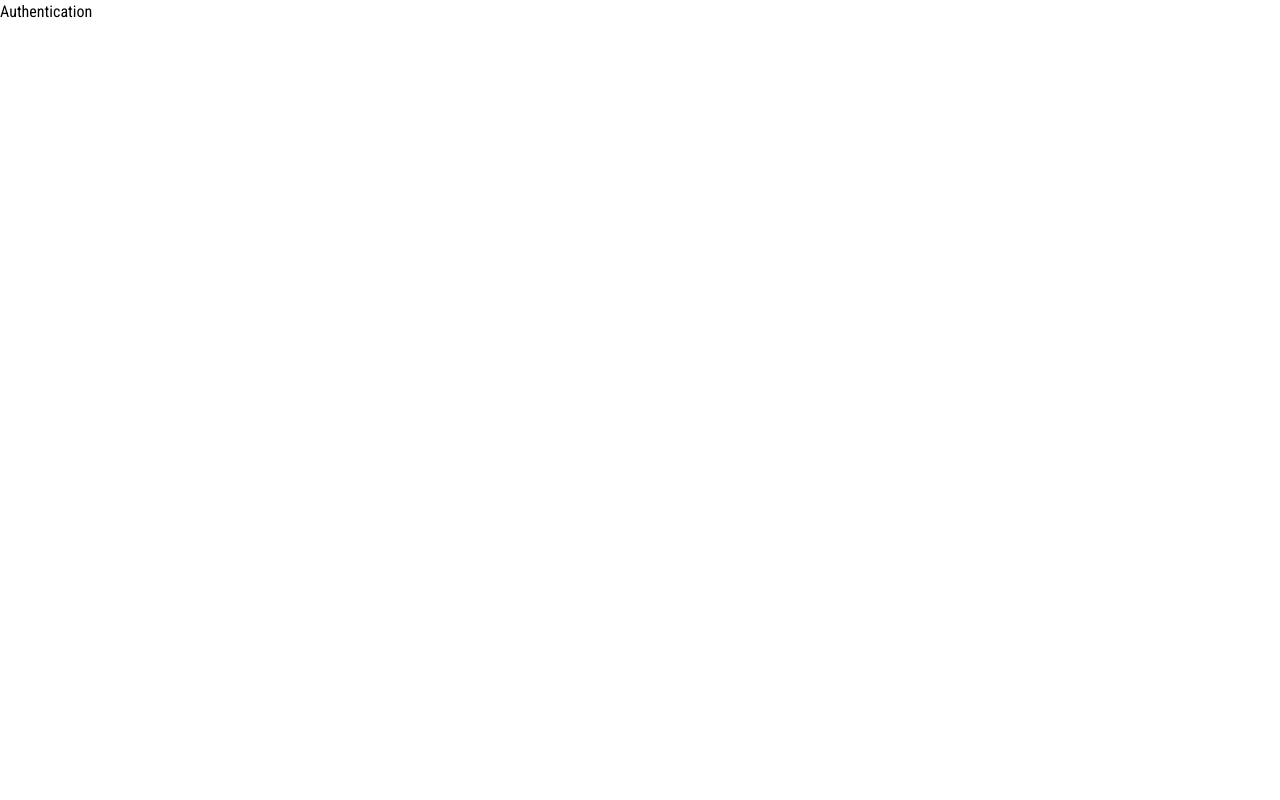
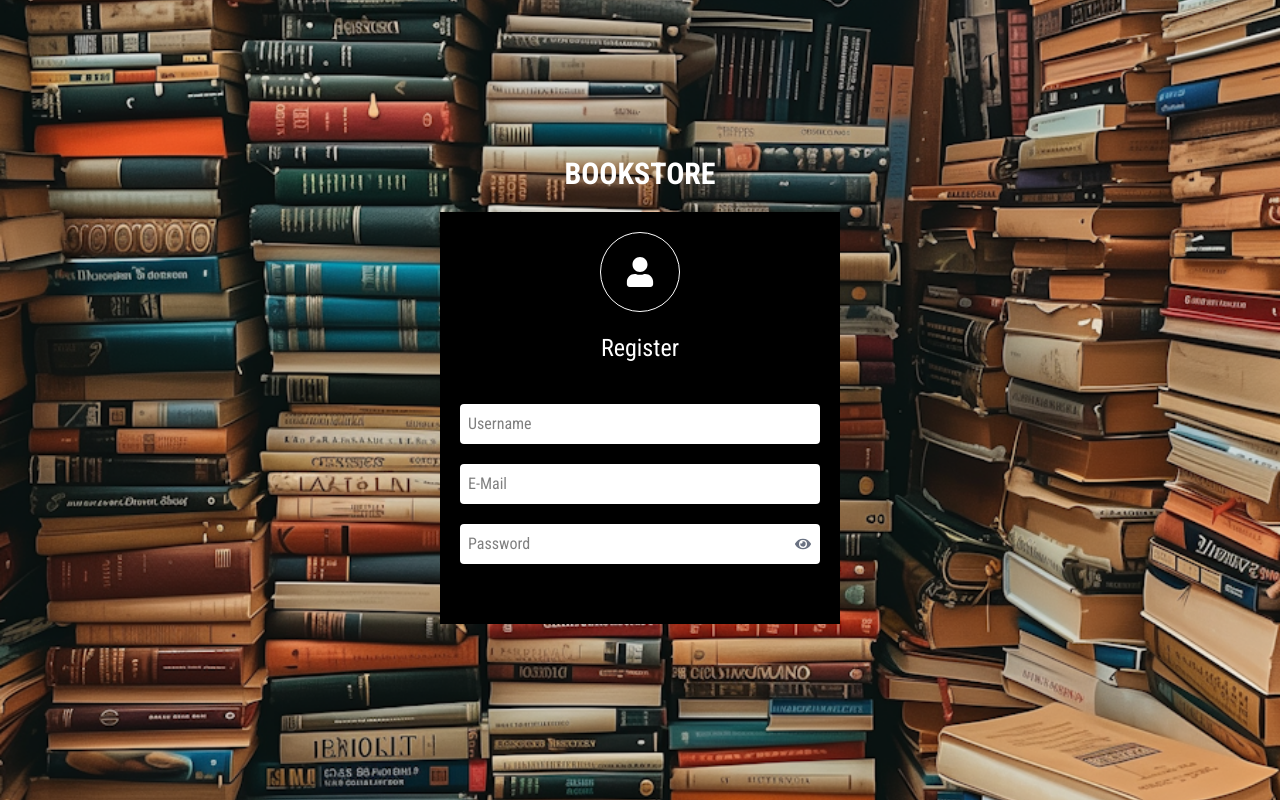
Before and after one commit to Nivedithaah/Bookstore_project_26, a React (Vite) app in the folder frontend/: page /register in a window 1280 px wide. Built offline with nearby package versions, Linux system fonts and the light colour scheme.

Commit message:
updated till login

```diff
--- a/frontend/src/App.jsx
+++ b/frontend/src/App.jsx
@@ -28,9 +28,9 @@ function App() {
         <Routes>
           <Route path='/' element={isLoading ? <Preloader/> : <Home/>}/>
           <Route path='/contact' element={<Contact/>}/>
-          <Route path='/contact' element={<Books/>}/>
+          <Route path='/books' element={<Books/>}/>
           <Route path='/login' element={<Auth/>}/>
-          <Route path='/register' element={<Auth/>}/>
+          <Route path='/register' element={<Auth insideRegister/>}/>
 
           <Route path='/profile/:id' element={<Profile/>}/>
           <Route path='/books/:id' element={<View/>}/>
--- a/frontend/src/Components/Footer.jsx
+++ b/frontend/src/Components/Footer.jsx
@@ -4,7 +4,7 @@ import { FaArrowCircleRight, FaEnvelope, FaFacebookF, FaInstagram, FaTwitter } f
 function Footer() {
   return (
     <>
-    <div className='md:grid  grid-cols-3 md:gap-10 bg-black text-white'>
+    <div className='md:grid  grid-cols-3 md:gap-10 bg-black text-white p-5'>
       <div>
       <h4 className='font-bold'>ABOUT US</h4>
       <p className='mt-5 text-justify'>We believe books are more than just pages - they are windows into new worlds, teachers of wisdom, and companions for life. Our journey begin with a passion for storytelling and a mission to make reading accessible, enjoyable , and inspiring for everyone.</p>
--- a/frontend/src/Pages/Auth.jsx
+++ b/frontend/src/Pages/Auth.jsx
@@ -1,9 +1,33 @@
 import React from 'react'
+import { FaEye, FaUser } from 'react-icons/fa'
 
-function Auth() {
+function Auth({insideRegister}) {
   return (
-    <div>
-      Authentication
+    <div className='w-full min-h-screen flex justify-center items-center bg-[url(/landing.png)] bg-cover bg-center text-white'>
+    <div className='p-10'>
+      <h1 className='font-bold text-3xl text-center'>BOOKSTORE</h1>
+      <div style={{width:'400px'}} className='bg-black text-white p-5 flex justify-center items-center flex-col my-5'>
+        <div style={{width:'80px',height:'80px',borderRadius:'50%'}} className='border mb-5 flex justify-center items-center'><FaUser className='text-3xl'/>
+        </div>
+<h1 className='text-2xl'>{insideRegister?"Register":"Login"}</h1>
+<form className='my-5 w-full'>
+  {/* username */}
+  {
+    insideRegister &&
+    <input type="text" placeholder='Username' className='bg-white text-black p-2 my-5 w-full rounded'/>
+  }
+
+
+  {/* email */}
+    <input type="text" placeholder='E-Mail' className='bg-white text-black p-2 mb-5 w-full rounded'/>
+
+
+  {/* password */}
+   <div className='flex items-center'><input type="password"  placeholder='Password' className='bg-white text-black p-2 mb-5 w-full rounded' /><FaEye className='text-gray-500 cursor-pointer' style={{marginLeft:'-25px',marginTop:'-20px'}}/></div>
+
+</form>
+      </div>
+    </div>
     </div>
   )
 }
--- a/frontend/src/User/Pages/Home.jsx
+++ b/frontend/src/User/Pages/Home.jsx
@@ -2,25 +2,74 @@ import React from 'react'
 import Header from '../Components/Header'
 import Footer from '../../Components/Footer'
 import { FaSearch } from 'react-icons/fa'
+import { Link } from 'react-router-dom'
 
 function Home() {
   return (
     <>
-    <Header/>
+      <Header />
       {/*Hero section  */}
-   <div style={{height:'600px'}} className='flex flex-col justify-center items-center bg-[url(/landing.png)] bg-cover text-white'>
-   <div style={{height:'600px',backgroundColor:'rgba(0,0,0,0.6)'}} className='w-full flex flex-col justify-center items-center'>
+      <div style={{ height: '600px' }} className='flex flex-col justify-center items-center bg-[url(/landing.png)] bg-cover text-white'>
+        <div style={{ height: '600px', backgroundColor: 'rgba(0,0,0,0.6)' }} className='w-full flex flex-col justify-center items-center'>
           <h1 className='text-6xl font-bold'>Wonderful Gifts</h1>
           <p>Gift your family and friends a book</p>
           <div className='mt-9 flex items-center'>
             <input type="text" placeholder="Search a book" className='bg-white text-black rounded-3xl w-100 p-2' />
-      <FaSearch className='text-gray-500 cursor-pionter' style={{marginLeft:'-40px'}}/>
+            <FaSearch className='text-gray-500 cursor-pionter' style={{ marginLeft: '-40px' }} />
           </div>
         </div>
       </div>
+      {/* new arrivals */}
+      <section className='flex flex-col justify-center items-center p-5 my-5 md:px-40'>
+        <h1 className='text-3xl font-bold'>NEW ARRIVALS</h1>
+        <h1 className='text-4xl my-2'>Explore Our Latest Collections</h1>
 
+        <div className='md:grid grid-cols-4 w-full my-10'>
+          <div className='shadow rounded p-3 m-4 md:my-0'>
+            <img width={'100%'} height={'300px'} src="https://encrypted-tbn0.gstatic.com/images?q=tbn:ANd9GcQ9NzRTMRhzdw1qvJO0n1cjVCROYEwjBRte7CsSt5zweA&s" alt="no image" />
+            <div className='flex flex-col justify-center items-center mt-4'>
+              <h1 className='text-2xl font-bold'>Author</h1>
+              <h3 className='text-xl font-bold'>Title</h3>
+              <p className='font-bold'>$32</p>
+            </div>
+          </div>
+        </div>
+        <div className='my-10'>
+          <Link to={'/books'} className='bg-black p-3 text-white rounded '>Explore More</Link>
+        </div>
+      </section>
 
-    <Footer/>
+      {/* Authors */}
+      <section className='md:grid grid-cols-2 items-center gap-10 p-5 my-5 md:px-40'>
+        <div className='text-center'>
+          <h2 className='font-bold text-2xl'>Featured Authors</h2>
+          <h4 className='text-xl'>Captivates with every word</h4>
+          <p className='text-justify my-5'>Welcome to the Author Spotlight section of our bookstore website! This feature is designed to celebrate writers, showcase their creative journeys, and help readers discover the minds behind their favorite books.</p>
+
+          <p className='text-justify text-xl'>Our Author Features include:</p>
+
+          <p className='text-justify my-4'><span className='font-bold'>✨ Author Profiles : </span>Get to know each author through detailed profiles that highlight their biography, writing style, achievements, and personal inspirations.</p>
+
+          <p className='text-justify'>  <span className='font-bold'>  📖 Published Works :</span> Explore a curated list of books written by the author with quick access to book details, reviews, and purchase options.</p>
+          <p className='text-justify my-4'>  <span className='font-bold'>🎤 Interviews & Insights : </span> Exclusive interviews, behind-the-scenes stories, and writing tips that offer a deeper look into the author’s creative world. </p>
+          </div>
+          <div className='p-5'>
+  <img src="https://encrypted-tbn0.gstatic.com/images?q=tbn:ANd9GcT2LvjM81AtetkEtyHq0afVPPIhaJ-fuM-981pOekVxbA&s=10" alt="no image" />
+        </div>
+      </section>
+
+      {/* testimonials */}
+       <section className='flex flex-col justify-center items-center p-5 my-5 md:px-40'>
+        <h1 className='text-xl font-bold'>TESTIMONIALS</h1>
+        <h1 className='text-2xl my-2'>See What Others Saying</h1>
+        <div className='my-5 flex flex-col justify-center items-center'>
+          <img width={'200px'} height={'200px'} style={{borderRadius:'50%'}} src="https://encrypted-tbn0.gstatic.com/images?q=tbn:ANd9GcR64igr1enmrtVmr-Gcig0PILycXCm3Ls_zkJdteFYe_Q&s=10" alt="image" />
+          <h3 className='my-5'>Ana Huang</h3>
+          <p className='text-justify'>This bookstore has completely changed the way I discover new books. The recommendations are always spot-on, and the delivery is super fast. I love the clean interface and the huge collection! The user experience is amazing! Easy navigation, great deals, and beautifully organized categories. I appreciate how quickly customer support responds too.</p>
+        </div>
+      </section>
+
+      <Footer />
     </>
   )
 }
```
Lines whose indentation alone changed are shown as unchanged.
